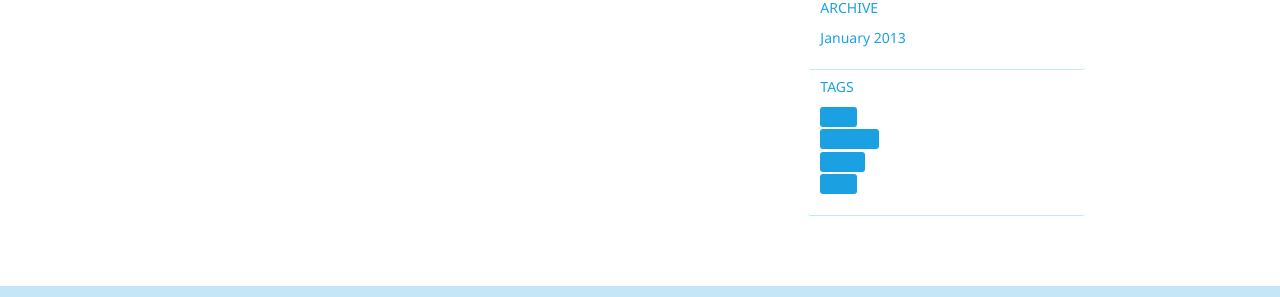
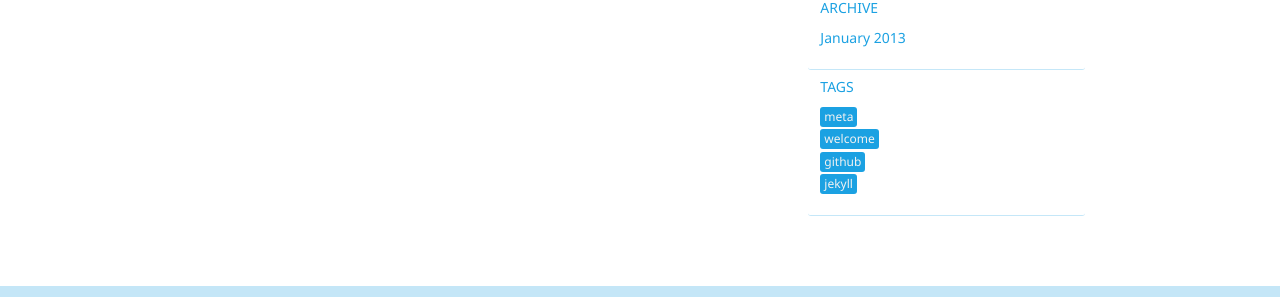
Before and after one commit to hnrkndrssn/hnrkndrssn.github.io, a Jekyll site: the page built from archive.html, in a window 1280 px wide. Shown: the part 386-683 px from the top of the page. Built offline with Jekyll 4.4.1, drawn with Linux system fonts in a browser that asks for light colours; Markdown is read by kramdown in place of the engine named in the settings.

Commit message:
add a bit of color

```diff
--- a/stylesheets/styles.css
+++ b/stylesheets/styles.css
@@ -51,7 +51,6 @@ h6 {
 }
 
 a {
-    /*color:#1893CC;*/
     font-weight: 400;
     text-decoration: none;
 }
@@ -69,6 +68,9 @@ a {
         display: block;
     }
 
+.label a {
+    color: #f2f2f2;
+}
     .label a:hover {
         background: none;
     }
```
